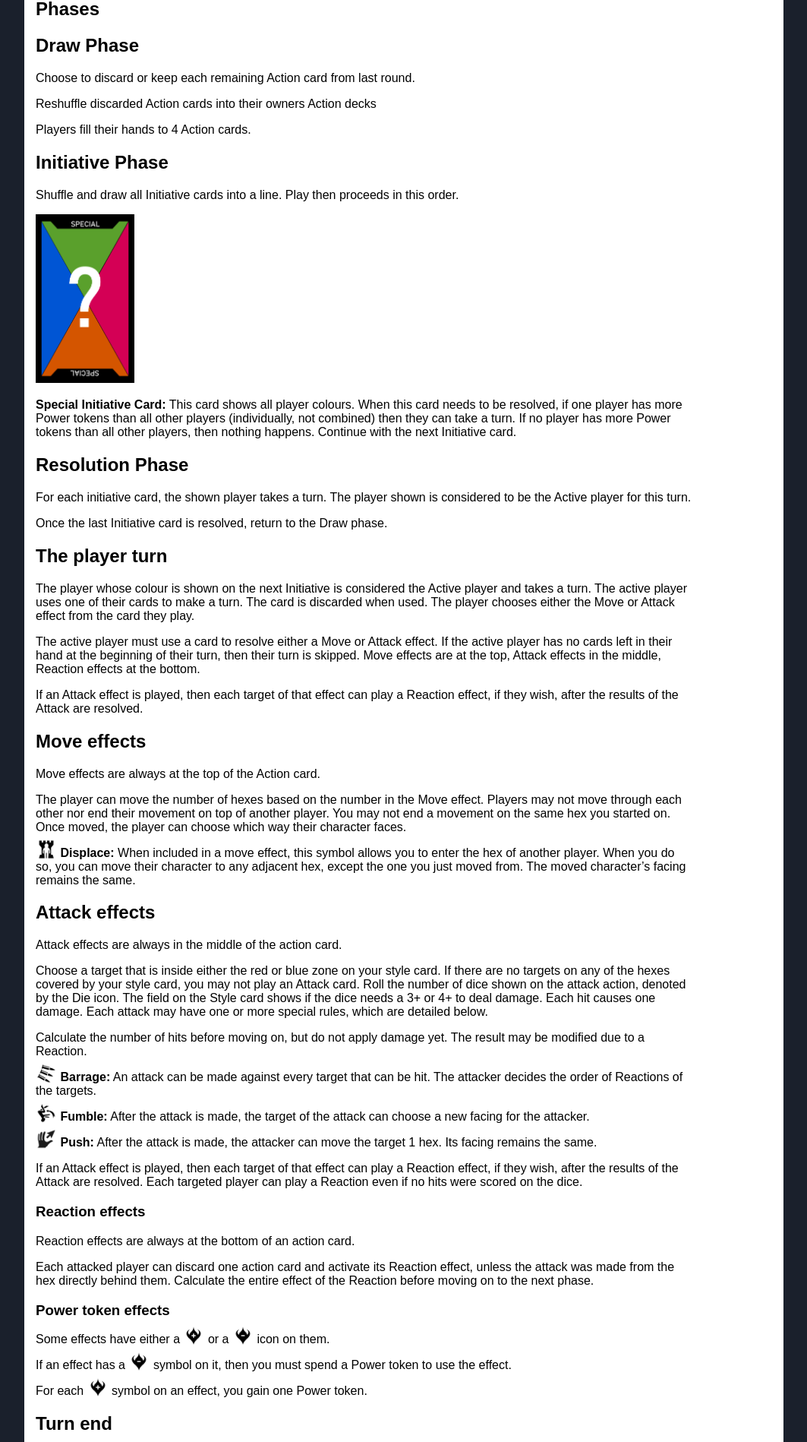
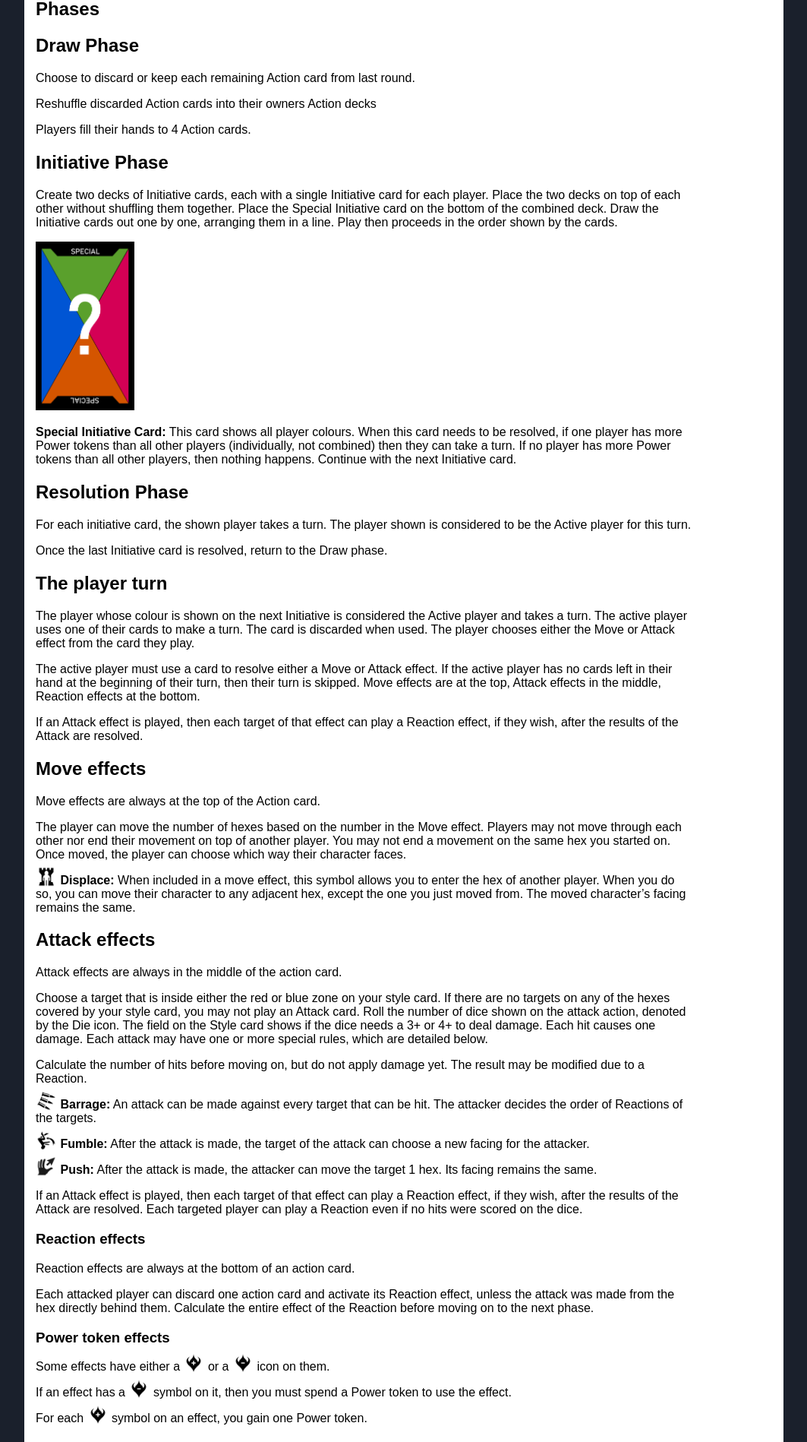
Before and after one commit to abregado/champions-combat, a Jekyll site: the page built from index.html, in a window 1280 px wide. Shown: the part 1820-3718 px from the top of the page at 76% size, without its empty margins (116-1179 px from the left). Built offline with Jekyll 4.4.1, drawn with Linux system fonts in a browser that asks for light colours.

Commit message:
Two-deck initiative order setup

```diff
--- a/_chapters/rules.md
+++ b/_chapters/rules.md
@@ -74,8 +74,11 @@ Reshuffle discarded Action cards into their owners Action decks
 Players fill their hands to 4 Action cards.
 
 ## Initiative Phase
-Shuffle and draw all Initiative cards into a line.
-Play then proceeds in this order.
+Create two decks of Initiative cards, each with a single Initiative card for each player.
+Place the two decks on top of each other without shuffling them together.
+Place the Special Initiative card on the bottom of the combined deck.
+Draw the Initiative cards out one by one, arranging them in a line.
+Play then proceeds in the order shown by the cards.
 
 {% include card_image.html link='files/images/special-init.png' %}
 
```
